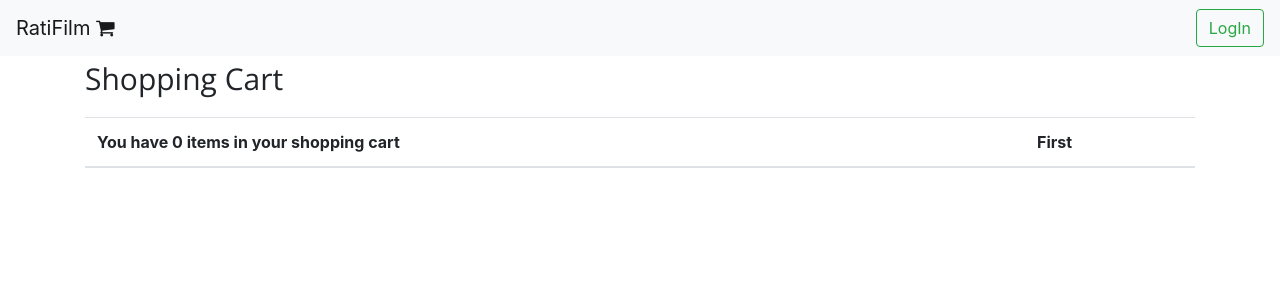
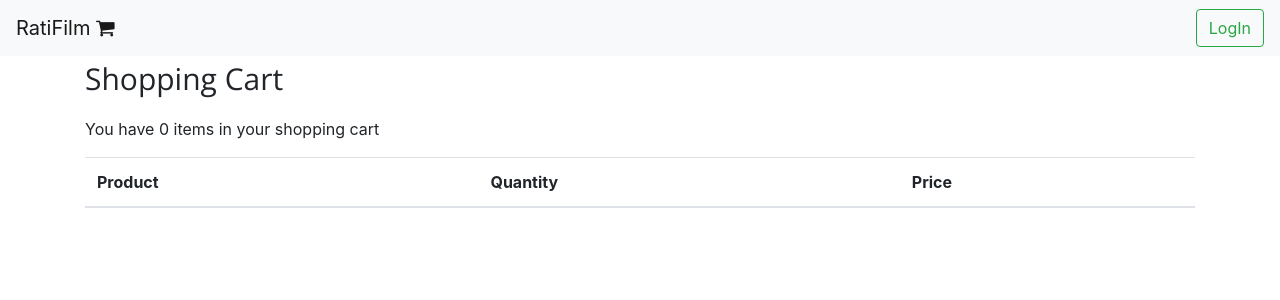
Before and after one commit to fatimasajadi/RatiFilm, an Angular app: page /shoppingCart in a window 1280 px wide. Shown: the top 300 px of the page. Built offline with nearby package versions, Linux system fonts and the light colour scheme.

Commit message:
modifying price format

```diff
--- a/src/app/shopping-cart/shopping-cart.component.html
+++ b/src/app/shopping-cart/shopping-cart.component.html
@@ -1,16 +1,19 @@
 <div class="container">
     <p class="title">Shopping Cart</p>
+    <p>You have {{result}} items in your shopping cart</p>
     <table class="table table-striped">
+
         <thead>
             <tr>
-                <th colspan="3" scope="col">You have {{result}} items in your shopping cart</th>
-                <th scope="col">First</th>
+                <th scope="col">Product</th>
+                <th scope="col">Quantity</th>
+                <th scope="col">Price</th>
 
             </tr>
         </thead>
         <tbody>
             <tr *ngFor='let item of list'>
-                <th scope="row">1</th>
+
                 <td>{{item.title}}</td>
                 <td>{{item.count}}</td>
                 <td>{{item.price}}</td>
--- a/src/types.ts
+++ b/src/types.ts
@@ -6,6 +6,6 @@ export interface Movie {
     id: number;
     title: string;
     definition: string;
-    price: string
+    price: number;
 
 }
```
Also changed, not shown: src/assets/data.json (+5 -5 lines).
